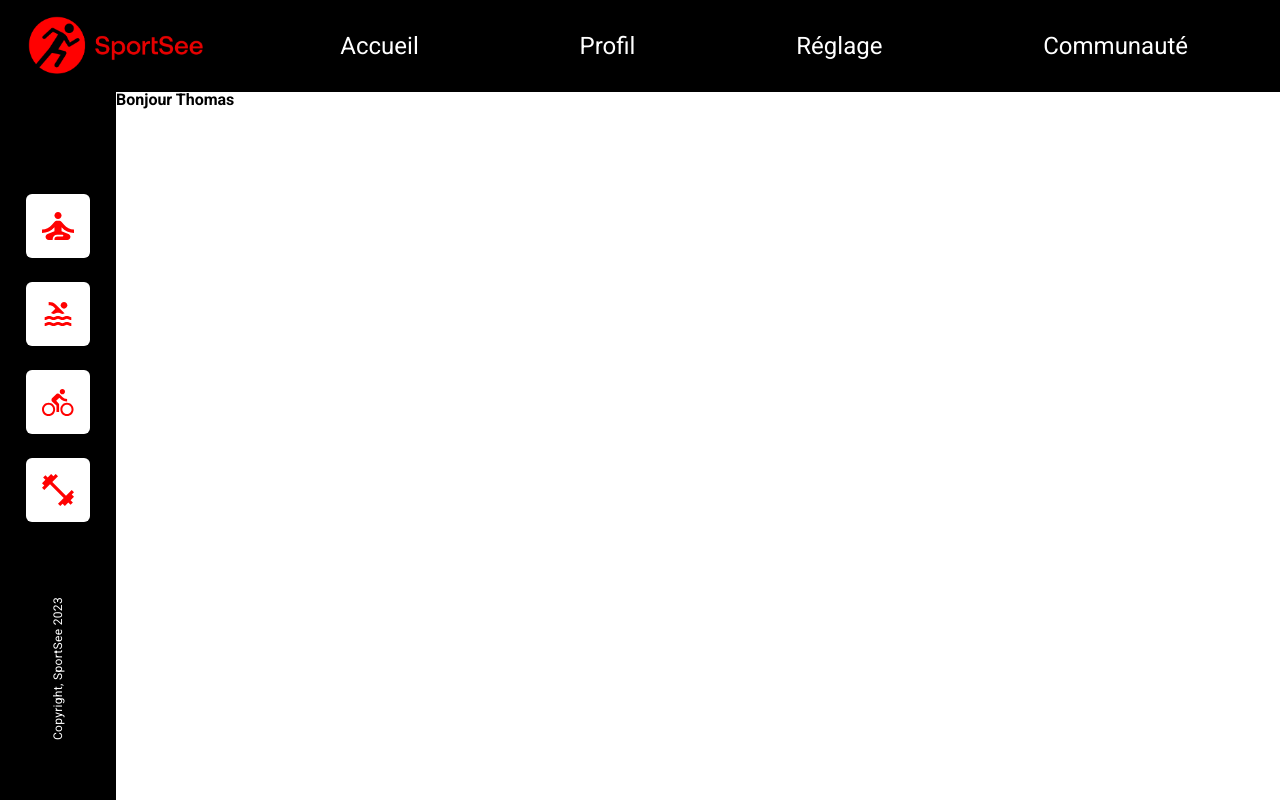
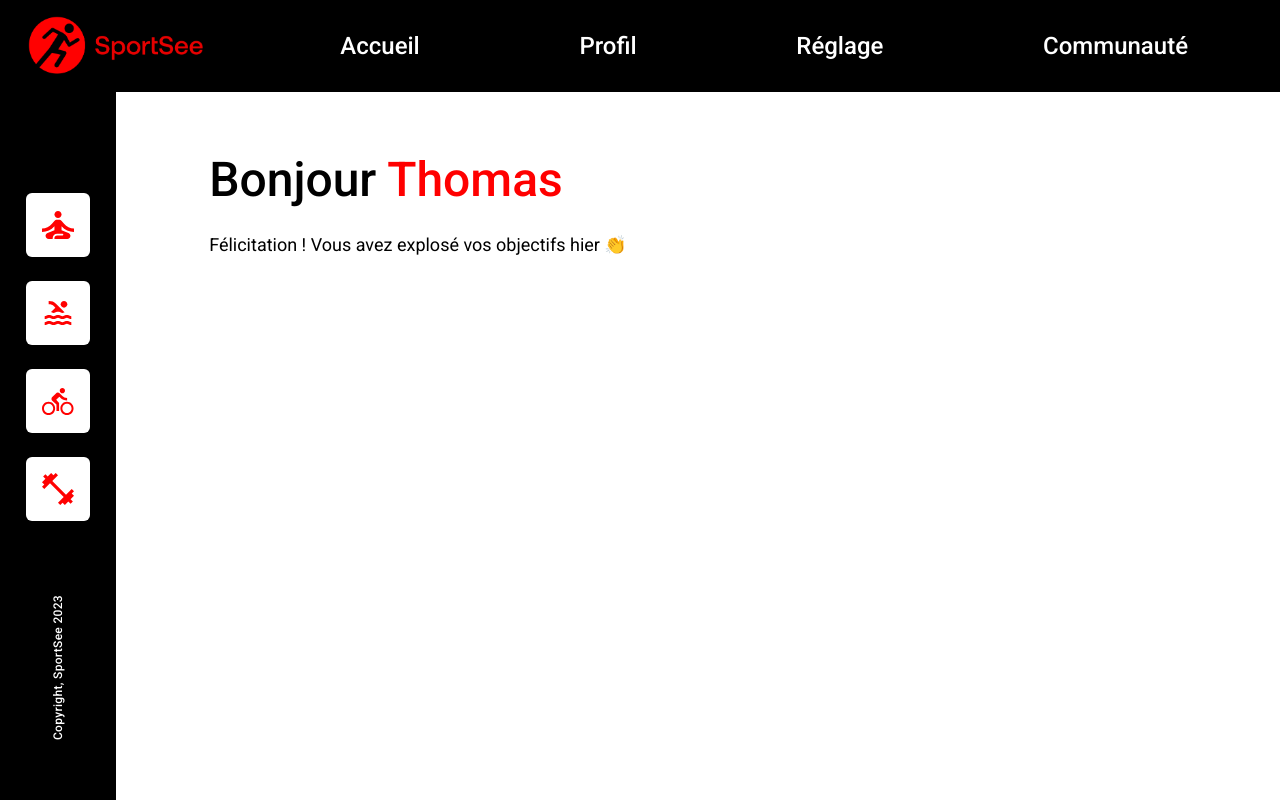
Before and after one commit to Pectorel/oc-projet-12, a React (Vite) app: page / in a window 1280 px wide. Built offline with nearby package versions, Linux system fonts and the light colour scheme.

Commit message:
Adjust css values + added Dashboard title styling

```diff
--- a/src/components/layout/Aside.jsx
+++ b/src/components/layout/Aside.jsx
@@ -8,6 +8,7 @@ const AsideMenu = styled.aside`
   gap: 2rem;
   justify-content: space-between;
   align-items: center;
+  font-weight: 500;
 `;
 
 const ActivityContainer = styled.section`
--- a/src/components/layout/Header.jsx
+++ b/src/components/layout/Header.jsx
@@ -8,6 +8,7 @@ const Head = styled.header`
   font-size: 1.5rem;
   padding: 1rem 1.75rem;
   gap: 6%;
+  font-weight: 500;
 
   & h1 {
     line-height: 0;
--- a/src/components/layout/Layout.jsx
+++ b/src/components/layout/Layout.jsx
@@ -8,18 +8,18 @@ const theme = {
     primary: "#fff",
     secondary: "#000",
     red: {
-      100: "#ff0000",
-      200: "#ff0101",
-      300: "#e60000",
+      base: "#ff0000",
+      dark: "#ff0101",
+      darker: "#e60000",
     },
     blue: {
-      100: "#4ab8ff",
+      base: "#4ab8ff",
     },
     yellow: {
-      100: "#fdcc0c",
+      base: "#fdcc0c",
     },
     pink: {
-      100: "#fd5181",
+      base: "#fd5181",
     },
   },
 };
--- a/src/global.css
+++ b/src/global.css
@@ -6,6 +6,7 @@
     font-family: Roboto, sans-serif;
     font-size: 1rem;
     line-height: 1;
+    font-weight: 400;
 }
 
 /* Reset */
@@ -20,4 +21,5 @@ html, body{
     padding: 0;
     margin: 0;
     box-sizing: border-box;
+    font-weight: inherit;
 }
--- a/src/routes/Dashboard.jsx
+++ b/src/routes/Dashboard.jsx
@@ -1,8 +1,36 @@
+import styled from "styled-components";
+
+const Dash = styled.section`
+  width: 84%;
+  margin: 4rem auto;
+
+  & > header {
+    & h2 {
+      font-size: 3rem;
+      font-weight: 500;
+      margin-bottom: 2rem;
+
+      & span {
+        color: ${(props) => props.theme.colors.red.base};
+      }
+    }
+
+    & p {
+      font-size: 1.125rem;
+    }
+  }
+`;
+
 function Dashboard() {
   return (
-    <section>
-      <h2>Bonjour Thomas</h2>
-    </section>
+    <Dash>
+      <header>
+        <h2>
+          Bonjour <span>Thomas</span>
+        </h2>
+        <p>Félicitation ! Vous avez explosé vos objectifs hier 👏</p>
+      </header>
+    </Dash>
   );
 }
 
```
